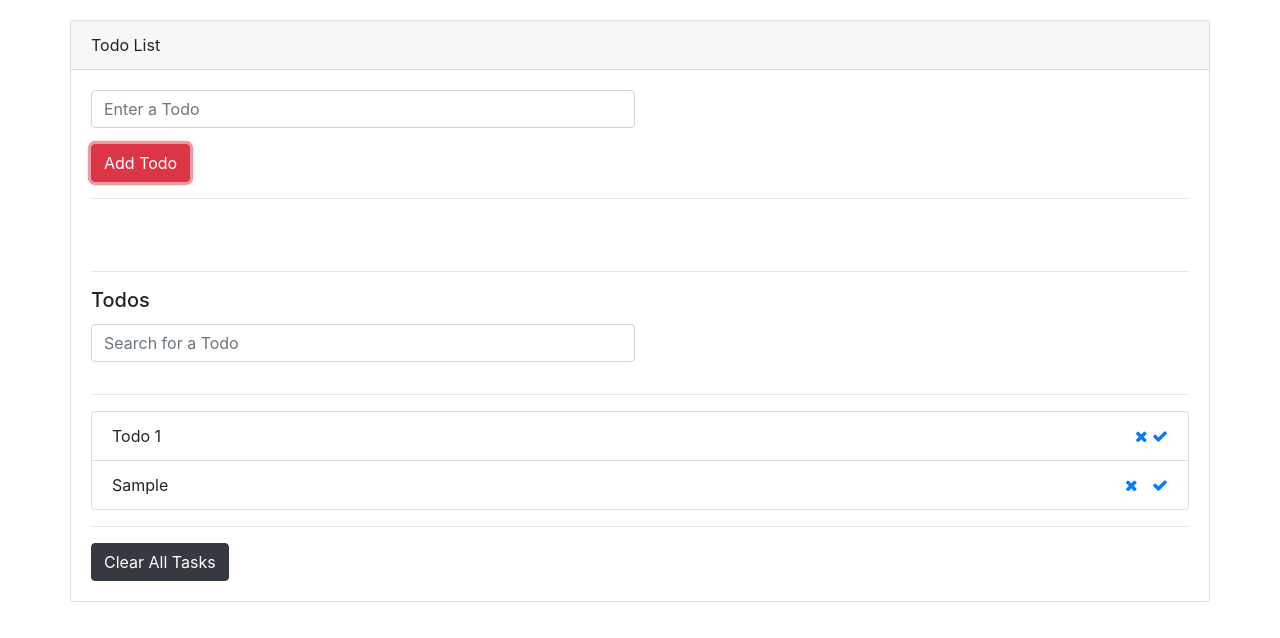
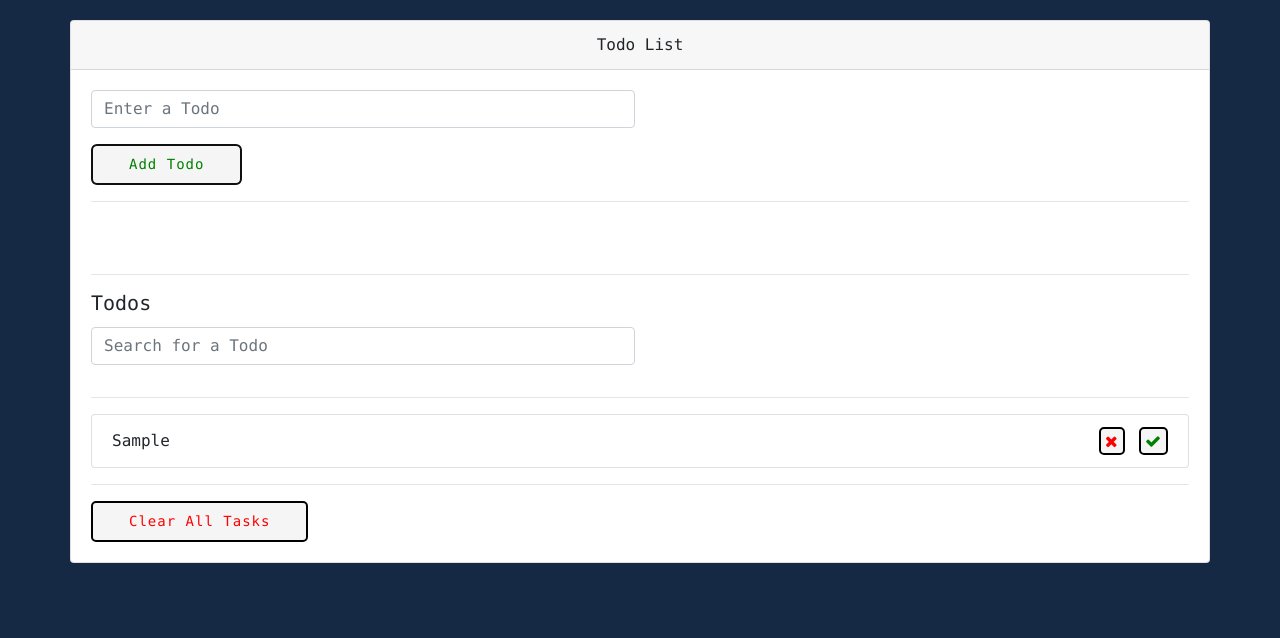
Before and after one commit to uneyss/Todo-List, a plain HTML site: page index.html in a window 1280 px wide. Both pictures are taken after typing "Sample" into the empty fields and a click on the button "Add Todo". Drawn offline with nearby package versions, Linux system fonts and the light colour scheme.

Commit message:
Update
Added css, updated interface

```diff
--- /dev/null
+++ b/Todo-List/style.css
@@ -0,0 +1,102 @@
+* {
+    margin: 0;
+    padding: 0;
+    font-family: sans-serif;
+
+}
+h1,h2,h3,h4,h5,h6,li,ul{
+    font-family: "Lucida Console", Monaco, monospace;
+}
+html {
+    height: 100%;
+  }
+body {
+    height: 100%;
+    margin: 0;
+    background: #162944;
+}
+
+.card-header{
+    display: flex;
+    justify-content: center;
+    font-family: "Lucida Console", Monaco, monospace;
+}
+
+.form-control{
+    display: flex;
+    justify-content: center;
+    align-items: center;
+    font-family: "Lucida Console", Monaco, monospace;
+}
+
+
+.button_slide {
+    background-color: whitesmoke;
+    color: green;
+    border: 2px solid rgb(0, 0, 0);
+    border-radius: 5px;
+    padding: 8px 36px;
+    display: inline-block;
+    font-family: "Lucida Console", Monaco, monospace;
+    font-size: 14px;
+    letter-spacing: 1px;
+    cursor: pointer;
+    box-shadow: inset 0 0 0 0 #162944;
+    -webkit-transition: ease-out 0.4s;
+    -moz-transition: ease-out 0.4s;
+    transition: ease-out 0.4s;
+  }
+
+  .slide_left:hover {
+    box-shadow: inset 0 0 0 50px #162944;
+    color: whitesmoke;
+  }
+
+.button_slide_2 {
+    background-color: whitesmoke;
+    color: red;
+    border: 2px solid rgb(0, 0, 0);
+    border-radius: 5px;
+    padding: 8px 36px;
+    display: inline-block;
+    font-family: "Lucida Console", Monaco, monospace;
+    font-size: 14px;
+    letter-spacing: 1px;
+    cursor: pointer;
+    box-shadow: inset 0 0 0 0 #162944;
+    -webkit-transition: ease-out 0.4s;
+    -moz-transition: ease-out 0.4s;
+    transition: ease-out 0.4s;
+  }
+
+  .slide_2left:hover {
+    box-shadow: inset 0 0 0 50px #162944;
+    color: whitesmoke;
+  }
+
+  i{
+    background-color: whitesmoke;
+    color: red;
+    border: 2px solid rgb(0, 0, 0);
+    border-radius: 5px;
+    padding: 4px 4px;
+    display: inline-block;
+    font-family: "Lucida Console", Monaco, monospace;
+    font-size: 14px;
+    letter-spacing: 1px;
+    cursor: pointer;
+    box-shadow: inset 0 0 0 0 #162944;
+    -webkit-transition: ease-out 0.4s;
+    -moz-transition: ease-out 0.4s;
+    transition: ease-out 0.4s;
+  }
+  i:hover{
+    box-shadow: inset 0 0 0 50px #162944;
+    color: whitesmoke;
+  }
+
+  #outer {
+    width: 364px;
+    margin: 50px auto 0 auto;
+    text-align: center;
+  }
--- /dev/null
+++ b/Todo-List/todo.js
@@ -0,0 +1,185 @@
+// Element Section
+const form = document.querySelector("#todo-form")
+const todoInput = document.querySelector("#todo")
+const todoList = document.querySelector(".list-group")
+const firstCardBody = document.querySelectorAll(".card-body")[0]
+const secondCardBody = document.querySelectorAll(".card-body")[1]
+const filter = document.querySelector("#filter")
+const clearButton = document.querySelector("#clear-todos")
+
+eventListeners()
+
+function eventListeners(){ // All event listeners
+    form.addEventListener("submit",addTodo)
+    document.addEventListener("DOMContentLoaded", loadAllTodosToUI)
+    secondCardBody.addEventListener("click", deleteTodo)
+    secondCardBody.addEventListener("click", checkTodo)
+    filter.addEventListener("keyup", filterTodos)
+    clearButton.addEventListener("click", clearAllTodos)
+}
+
+
+
+function checkTodo(e){
+    if(e.target.className === "fa fa-check"){
+        showAlert("success", "Todo Başarıyla Tamamlandı")
+        e.target.parentElement.parentElement.setAttribute("style", "background: green")
+        // e.target.parentElement.parentElement.setAttribute("style", "text-decoration: line-through;")
+    }
+    console.log(e.target)
+}
+
+function clearAllTodos(e){
+
+    if(confirm("Tümünü Silmek İstediğinize Emin Misiniz")){
+        // Arayüzden todoları temizleme
+        while(todoList.firstElementChild != null){
+            todoList.removeChild(todoList.firstElementChild)
+        }
+        localStorage.removeItem("todos")
+    }
+}
+
+
+
+function filterTodos(e){
+    const filterValue = e.target.value.toLowerCase()
+    const listItems = document.querySelectorAll(".list-group-item")
+
+    listItems.forEach(function(listItem){
+        const text = listItem.textContent.toLowerCase()
+        if(text.indexOf(filterValue) === -1){
+            // Could not find
+
+            listItem.setAttribute("style", "display : none !important")
+        }
+        else{
+            listItem.setAttribute("style", "display : block")
+        }
+    })
+}
+
+
+function deleteTodo(e){
+    if(e.target.className === "fa fa-remove"){
+        e.target.parentElement.parentElement.remove()
+        deleteTodoFromStorage(e.target.parentElement.parentElement.textContent)
+        showAlert("success", "Todo Başarıyla Silindi")
+    }
+
+}
+
+function deleteTodoFromStorage(deleteTodo){
+    let todos = getTodosFromStorage()
+
+    todos.forEach(function(todo,index){
+        if(todo === deleteTodo){
+            todos.splice(index,1) // We can delete the value from the array.
+        }
+    })
+
+    localStorage.setItem("todos", JSON.stringify(todos))
+}
+
+
+function loadAllTodosToUI(){
+    let todos = getTodosFromStorage()
+
+    todos.forEach(todo => {
+        addTodoToUI(todo)
+
+    });
+}
+
+
+function addTodo(e){
+    const newTodo = todoInput.value.trim() // We deleted the leading and trailing spaces
+    let todos = getTodosFromStorage()
+    let isThere = false
+
+    todos.forEach(function (item){
+        if(item.indexOf(newTodo) != -1) {
+            isThere = true
+        }
+    })
+
+    if (newTodo === ""){
+        showAlert("danger", "Lütfen Bir Todo Girin...")
+    }
+    else if (isThere){
+        showAlert("danger", "Aynısını Daha Önce Eklediniz...")
+    }
+    else{
+        addTodoToUI(newTodo)
+        addTodoToStorage(newTodo)
+        showAlert("success","Todo Başarıyla Eklendi...")
+    }
+
+
+    e.preventDefault()
+}
+
+
+function getTodosFromStorage(){ // Will Retrieve Todos from Storage
+    let todos
+
+    if(localStorage.getItem("todos") === null){
+        todos = []
+    }
+    else{
+        todos = JSON.parse(localStorage.getItem("todos"))
+    }
+    return todos
+}
+
+function addTodoToStorage(newTodo){
+    let todos = getTodosFromStorage()
+
+    todos.push(newTodo)
+    localStorage.setItem("todos", JSON.stringify(todos))
+}
+
+function showAlert(type,message){
+    const alert = document.createElement("div")
+
+    alert.className = `alert alert-${type}`
+    alert.textContent = message
+
+    firstCardBody.appendChild(alert)
+
+    // setTimeout
+    setTimeout(() => {
+        alert.remove()
+    }, 1000);
+}
+
+
+
+
+function addTodoToUI(newTodo){ // It will add the String value to the UI as a List item.
+
+   // Creating List Item
+   const listItem = document.createElement("li")
+
+   // Creating Links
+   const link = document.createElement("a")
+   link.href = "#"
+   link.className = "delete-item"
+   link.innerHTML = "<i class = 'fa fa-remove' ></i> <i class='fa fa-check' aria-hidden='true'' style='margin-left: 10px; color: green;' ></i>"
+
+
+   listItem.className = "list-group-item d-flex justify-content-between"
+   listItem.style = "align-items: center;"
+
+   // Add Text Node
+   listItem.appendChild(document.createTextNode(newTodo))
+   listItem.appendChild(link)
+
+   // Add ListItem to Todo List
+   todoList.appendChild(listItem)
+   todoInput.value = ""
+}
+
+function sameInput(){
+
+}
--- a/index.html
+++ b/index.html
@@ -6,6 +6,7 @@
     <meta http-equiv="X-UA-Compatible" content="ie=edge">
     <link rel="stylesheet" href="https://stackpath.bootstrapcdn.com/font-awesome/4.7.0/css/font-awesome.min.css">
     <link rel="stylesheet" href="https://maxcdn.bootstrapcdn.com/bootstrap/4.0.0/css/bootstrap.min.css" integrity="sha384-Gn5384xqQ1aoWXA+058RXPxPg6fy4IWvTNh0E263XmFcJlSAwiGgFAW/dAiS6JXm" crossorigin="anonymous">
+    <link rel="stylesheet" type="text/css" href="./Todo-List/style.css">
 
     <title>Todo List</title>
 </head>
@@ -21,11 +22,9 @@
                                 <input class="form-control" type="text" name="todo" id = "todo" placeholder="Enter a Todo">
                             </div>
                         </div>
-                        <button type="submit" class="btn btn-danger">Add Todo</button>
+                        <button type="submit" class="button_slide slide_left">Add Todo</button>
                     </form>
-
                     <hr>
-
              </div>
 
              <div class="card-body">
@@ -36,34 +35,25 @@
                                 <input class="form-control" type="text" name="filter" id = "filter" placeholder="Search for a Todo">
                             </div>
                     </div>
-
                     <hr>
                     <ul class="list-group">
-                        <li class="list-group-item d-flex justify-content-between">
+<!--                        <li class="list-group-item d-flex justify-content-between">
                             Todo 1
                             <a href = "#" class ="delete-item">
-                                <i class = "fa fa-remove"></i>
+                                <i class = "fa fa-remove "></i>
                                 <i class="fa fa-check" style="margin-left: 10px; margin: auto;" aria-hidden="true"></i>
                             </a>
-
-
-                        </li>
-
-
+                        </li>  -->
                     </ul>
                     <hr>
-                    <a id = "clear-todos" class="btn btn-dark" href="#">Clear All Tasks</a>
+                    <a id = "clear-todos" class="button_slide_2 slide_2left" href="#">Clear All Tasks</a>
                 </div>
               </div>
-
     </div>
-
-
-
 
     <script src="https://code.jquery.com/jquery-3.2.1.slim.min.js" integrity="sha384-KJ3o2DKtIkvYIK3UENzmM7KCkRr/rE9/Qpg6aAZGJwFDMVNA/GpGFF93hXpG5KkN" crossorigin="anonymous"></script>
     <script src="https://cdnjs.cloudflare.com/ajax/libs/popper.js/1.12.9/umd/popper.min.js" integrity="sha384-ApNbgh9B+Y1QKtv3Rn7W3mgPxhU9K/ScQsAP7hUibX39j7fakFPskvXusvfa0b4Q" crossorigin="anonymous"></script>
     <script src="https://maxcdn.bootstrapcdn.com/bootstrap/4.0.0/js/bootstrap.min.js" integrity="sha384-JZR6Spejh4U02d8jOt6vLEHfe/JQGiRRSQQxSfFWpi1MquVdAyjUar5+76PVCmYl" crossorigin="anonymous"></script>
-    <script src="./todo.js"></script>
+    <script src="./Todo-List/todo.js"></script>
 </body>
 </html>
```
